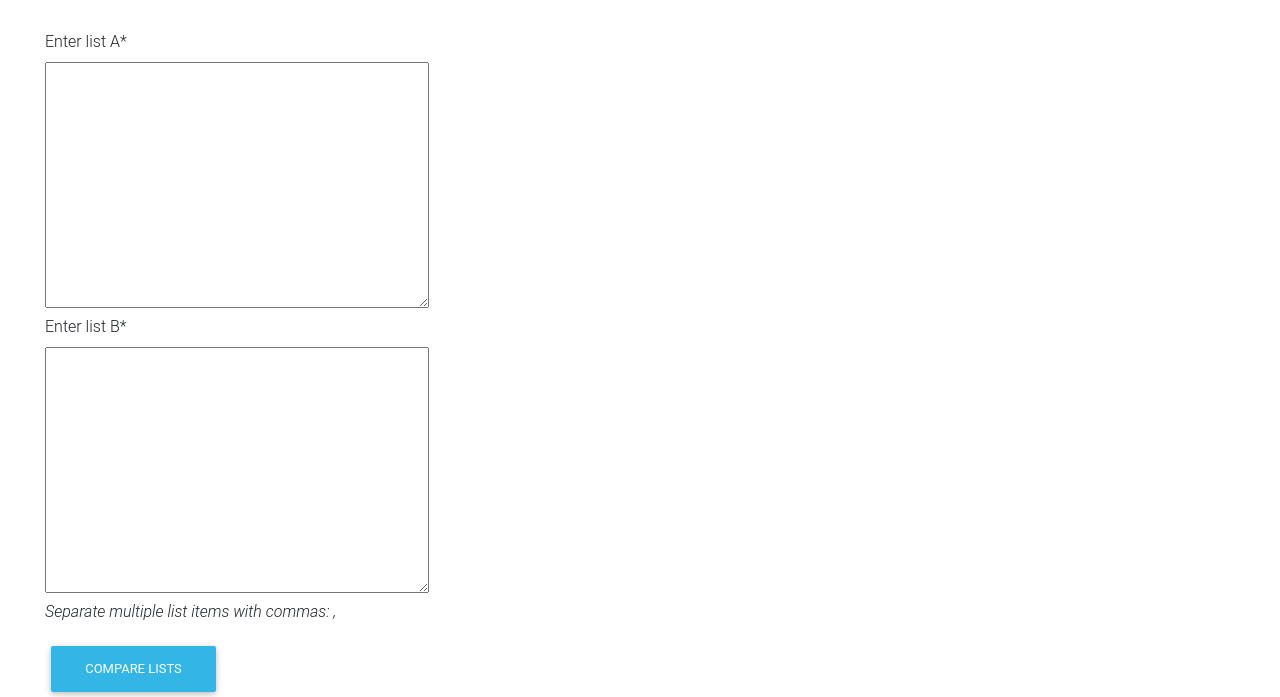
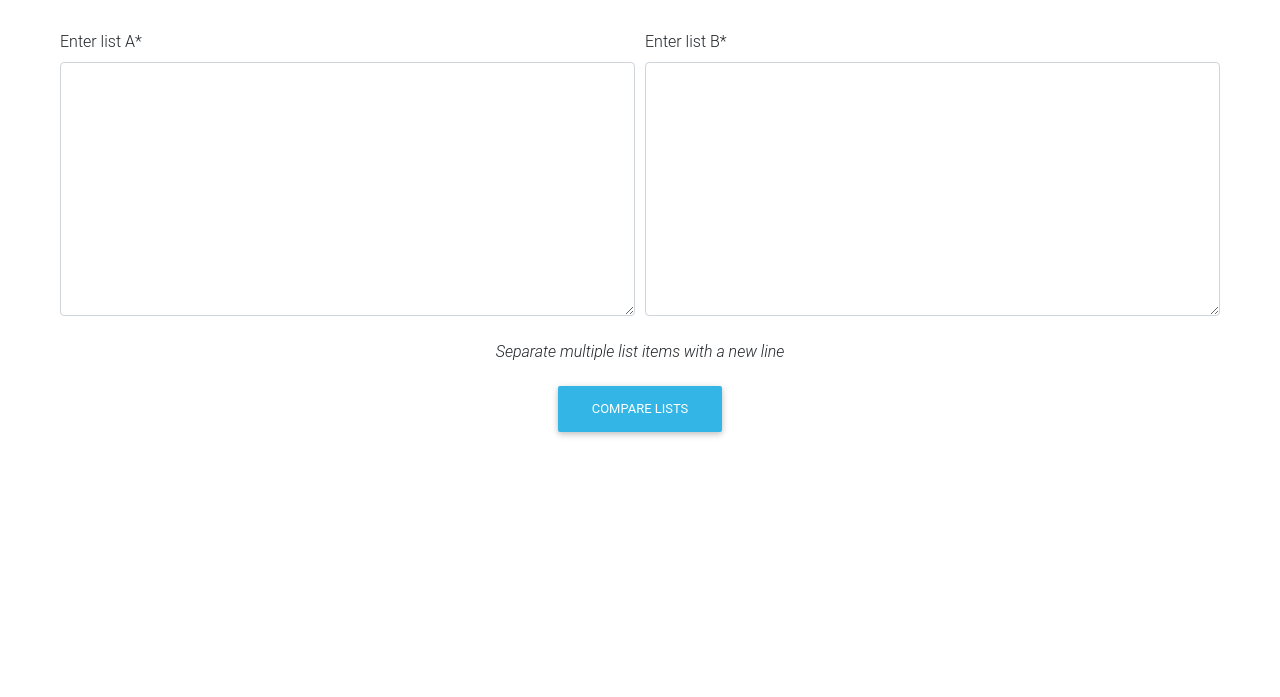
Before and after one commit to emilyyleung/django_toolbox, a Django app: page /list/textarea/ in a window 1280 px wide. Shown: the top 697 px of the page. Run offline with Django 3.2, Linux system fonts and the light colour scheme; some libraries are stand-ins or nearby versions.

Commit message:
List Difference works!!

```diff
--- a/django_project/list_difference/forms.py
+++ b/django_project/list_difference/forms.py
@@ -6,11 +6,11 @@ class ListCheckerForm(forms.Form):
     # listA = forms.CharField(widget=forms.Textarea(attrs={'rows':10, 'cols':100}), label="Enter list A", max_length=99999) # If you want to control rows and columns
     # listB = forms.CharField(widget=forms.Textarea(attrs={'rows':10, 'cols':100}), label="Enter list B", max_length=99999)
 
-    listA = forms.CharField(widget=forms.Textarea, label="Enter list A", max_length=99999)
-    listB = forms.CharField(widget=forms.Textarea, label="Enter list B", max_length=99999)
+    listA = forms.CharField(widget=forms.Textarea(attrs={'class': 'form-control', 'id': 'exampleFormControlTextarea3'}), label="Enter list A", max_length=99999)
+    listB = forms.CharField(widget=forms.Textarea(attrs={'class': 'form-control', 'id': 'exampleFormControlTextarea3'}	), label="Enter list B", max_length=99999)
 
     def __init__(self, *args, **kwargs):
         super().__init__(*args, **kwargs)
 
-        self.helper = FormHelper
-        self.helper.form_method = "post"
+        # self.helper = FormHelper
+        # self.helper.form_method = "POST"
--- /dev/null
+++ b/django_project/list_difference/templates/list_difference/form_custom_textarea.html
@@ -0,0 +1,67 @@
+{% extends "list_difference/base.html" %}
+{% load crispy_forms_tags %}
+{% block content %}
+
+<div class="container-fluid">
+
+	<div class="col">
+		<form method="POST" class="post-form">
+	        {% csrf_token %}
+	        <div class="form-row">
+	        	<div class="form-group col-md-6 mb-0">
+	        		{{ form.listA|as_crispy_field }}
+	        	</div>
+	        	<div class="form-group col-md-6 mb-0">
+	        		{{ form.listB|as_crispy_field }}
+	        	</div>
+	        </div>
+	        <br/>
+	        <div style="text-align: center">
+		        <p><em>Separate multiple list items with a new line</em></p>
+		        <button type="submit" class="save btn btn-info" name="visualiser">Compare Lists</button>
+		        <!-- <button type="submit" class="save btn btn-info" name="practical">Text View</button> -->
+		    </div>
+		</form>
+
+
+		{% if out %}
+			<hr/>
+
+			<div class="form-row">
+				<div class="form-group col-md-4 mb-0">
+					<div style="text-align: center"><b>A Only</b><br/></div>
+					<textarea class="form-control" id="exampleFormControlTextarea3" cols="40" rows="10">{{ out.A_Only }}</textarea>
+				</div>
+				<div class="form-group col-md-4 mb-0">
+					<div style="text-align: center"><b>A & B</b><br/></div>
+					<textarea class="form-control" id="exampleFormControlTextarea3" cols="40" rows="10">{{ out.A_B }}</textarea>
+				</div>
+				<div class="form-group col-md-4 mb-0">
+					<div style="text-align: center"><b>B Only</b><br/></div>
+					<textarea class="form-control" id="exampleFormControlTextarea3" cols="40" rows="10">{{ out.B_Only }}</textarea>
+				</div>
+			</div>
+
+			<hr/>
+
+			<div class="form-row">
+				<div class="form-group col-md-4 mb-0">
+					<div style="text-align: center"><b>Duplicates in A</b><br/></div>
+					<textarea class="form-control" id="exampleFormControlTextarea3" cols="40" rows="10">{{ out.Dup_A }}</textarea>
+				</div>
+				<div class="form-group col-md-4 mb-0">
+					<div style="text-align: center"><b>Unique Set</b><br/></div>
+					<textarea class="form-control" id="exampleFormControlTextarea3" cols="40" rows="10">{{ out.Set_AB }}</textarea>
+				</div>
+				<div class="form-group col-md-4 mb-0">
+					<div style="text-align: center"><b>Duplicates in B</b><br/></div>
+					<textarea class="form-control" id="exampleFormControlTextarea3" cols="40" rows="10">{{ out.Dup_B }}</textarea>
+				</div>
+			</div>
+		{% endif %}
+
+	</div>
+
+</div>
+
+{% endblock content %}
--- a/django_project/list_difference/views.py
+++ b/django_project/list_difference/views.py
@@ -238,7 +238,7 @@ def sepTextarea(request):
 				out["Dup_B"] = multi_Dup_B
 				out["Set_AB"] = multi_Set_AB
 
-				return render(request, "list_difference/form_textarea.html", {"form": listForm, "out": out})
+				return render(request, "list_difference/form_custom_textarea.html", {"form": listForm, "out": out})
 
 			except Exception as e:
 				print(e)
@@ -248,4 +248,4 @@ def sepTextarea(request):
 
 	else:
 		listForm = ListCheckerForm()
-	return render(request, "list_difference/form_textarea.html", {"form": listForm})
+	return render(request, "list_difference/form_custom_textarea.html", {"form": listForm})
```
Also changed, not shown: django_project/list_difference/templates/list_difference/form_textarea.html (line endings or trailing spaces).
